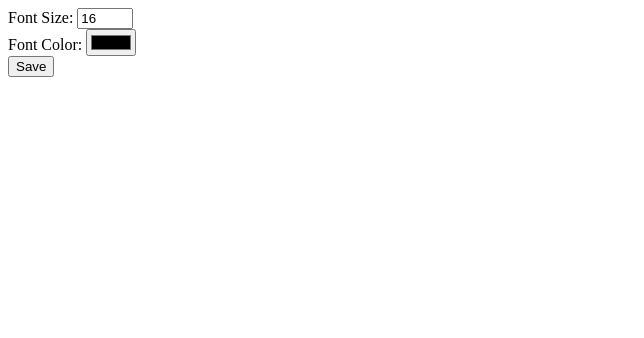
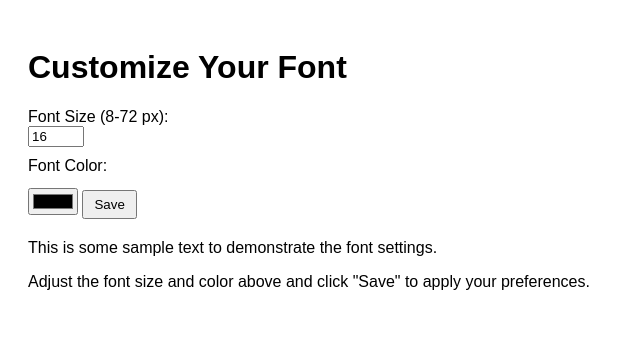
Before and after one commit to acciojob/preferred-cookie-deepikas19998-art, a website: page main.html in a window 1280 px wide. Shown: the whole page, without its empty margins (0-644 px from the left). Drawn offline with Linux system fonts and the light colour scheme.

Commit message:
created a submission

```diff
--- a/main.html
+++ b/main.html
@@ -1,29 +1,54 @@
 <!DOCTYPE html>
+<html lang="en">
+<head>
+  <meta charset="UTF-8">
+  <meta name="viewport" content="width=device-width, initial-scale=1.0">
+  <title>Customizable Font</title>
+  <link rel="stylesheet" href="styles.css">
+  <style>
+    :root {
+      --fontsize: 16px;
+      --fontcolor: #000000;
+    }
 
-<html>
-  <head>
-    <link rel="stylesheet" href="styles.css" />
-  </head>
+    body {
+      font-size: var(--fontsize);
+      color: var(--fontcolor);
+      font-family: Arial, sans-serif;
+      padding: 20px;
+    }
 
-  <body>
-    <!-- the entire body must be written by student -->
-    <form>
-      <label for="fontsize">Font Size:</label>
-      <input
-        type="number"
-        id="fontsize"
-        name="fontsize"
-        min="8"
-        max="72"
-        value="16"
-      />
-      <br />
-      <label for="fontcolor">Font Color:</label>
-      <input type="color" id="fontcolor" name="fontcolor" value="#000000" />
-      <br />
-      <input type="submit" value="Save" />
-    </form>
+    form {
+      margin-bottom: 20px;
+    }
 
-    <script type="text/javascript" src="./script.js"></script>
-  </body>
+    label {
+      display: block;
+      margin-top: 10px;
+    }
+
+    input[type="submit"] {
+      margin-top: 15px;
+      padding: 5px 10px;
+    }
+  </style>
+</head>
+<body>
+  <h1>Customize Your Font</h1>
+
+  <form id="font-form">
+    <label for="fontsize">Font Size (8-72 px):</label>
+    <input type="number" id="fontsize" name="fontsize" min="8" max="72" value="16">
+
+    <label for="fontcolor">Font Color:</label>
+    <input type="color" id="fontcolor" name="fontcolor" value="#000000">
+
+    <input type="submit" value="Save">
+  </form>
+
+  <p>This is some sample text to demonstrate the font settings.</p>
+  <p>Adjust the font size and color above and click "Save" to apply your preferences.</p>
+
+  <script src="script.js"></script>
+</body>
 </html>
```
